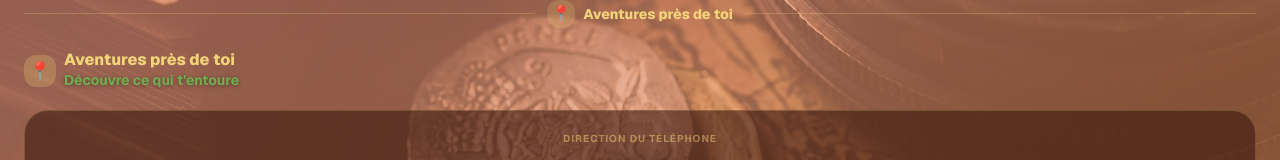
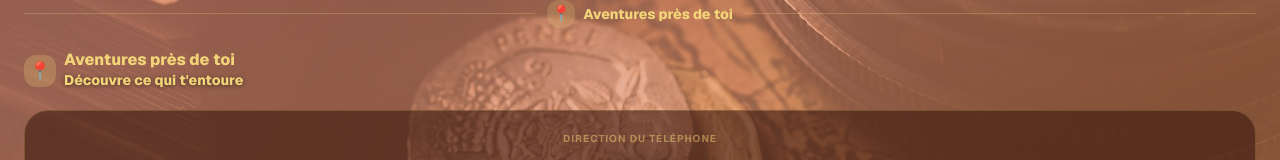
Before and after one commit to EDS-Web-Dev/L-Isle-aux-enigmes, a Next.js app: page / in a window 1280 px wide. Shown: the part 276-436 px from the top of the page. Built offline with nearby package versions, Linux system fonts and the light colour scheme.

Commit message:
Make 'Découvre ce qui t'entoure' text gold and extrabold for better visibility

```diff
--- a/src/app/page.tsx
+++ b/src/app/page.tsx
@@ -770,7 +770,7 @@ export default function Home() {
             style={{ background: "rgba(242,212,121,0.25)" }}>📍</div>
           <div>
             <h2 className="text-base font-extrabold leading-none" style={{ color: "#F2D479" }}>Aventures près de toi</h2>
-            <p className="text-sm font-bold mt-0.5" style={{ color: "#6FAF4F", textShadow: "0 1px 4px rgba(0,0,0,0.4)" }}>Découvre ce qui t&apos;entoure</p>
+            <p className="text-sm font-extrabold mt-0.5" style={{ color: "#F2D479", textShadow: "0 1px 4px rgba(0,0,0,0.5)" }}>Découvre ce qui t&apos;entoure</p>
           </div>
         </div>
 
```
